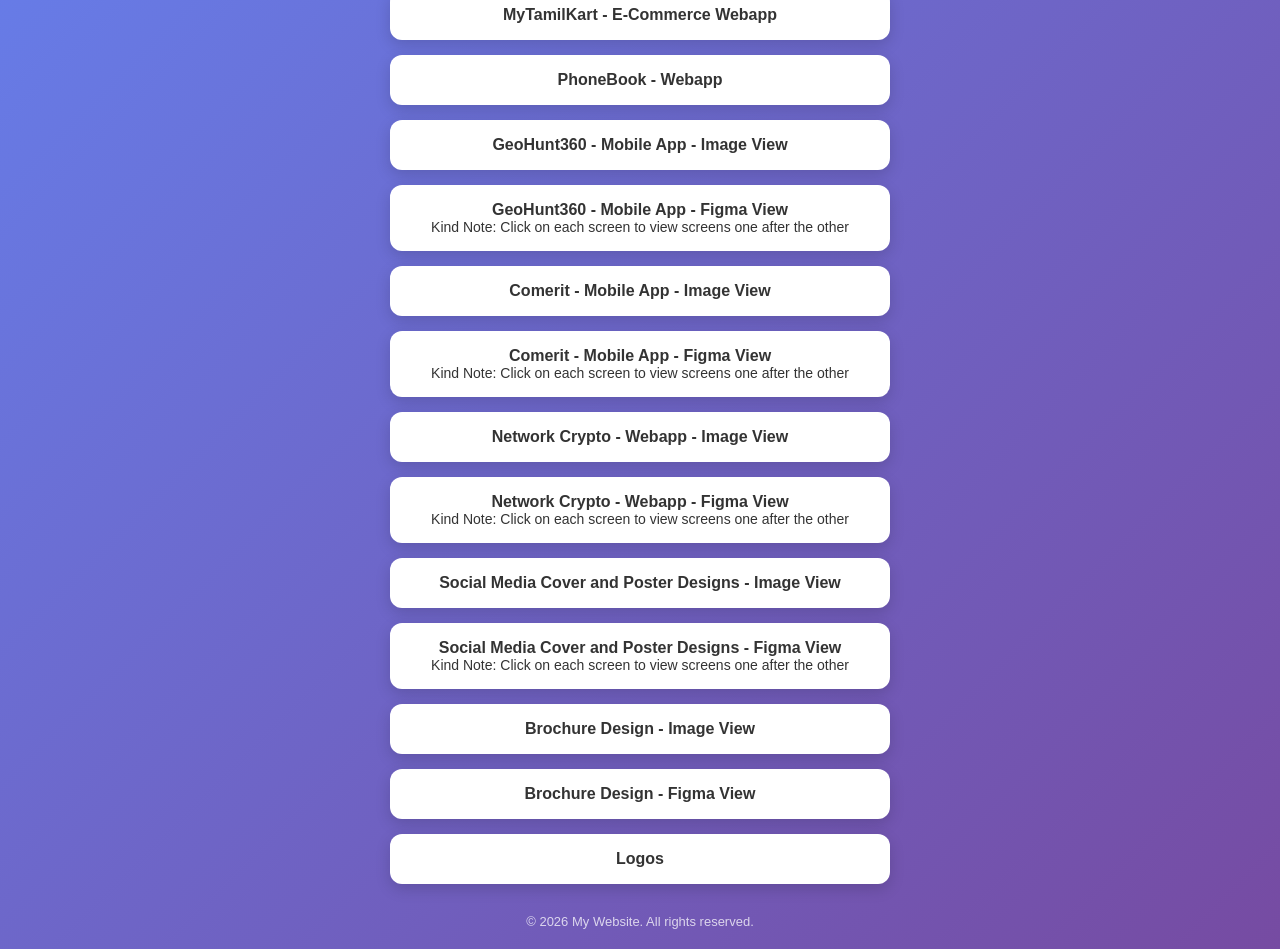
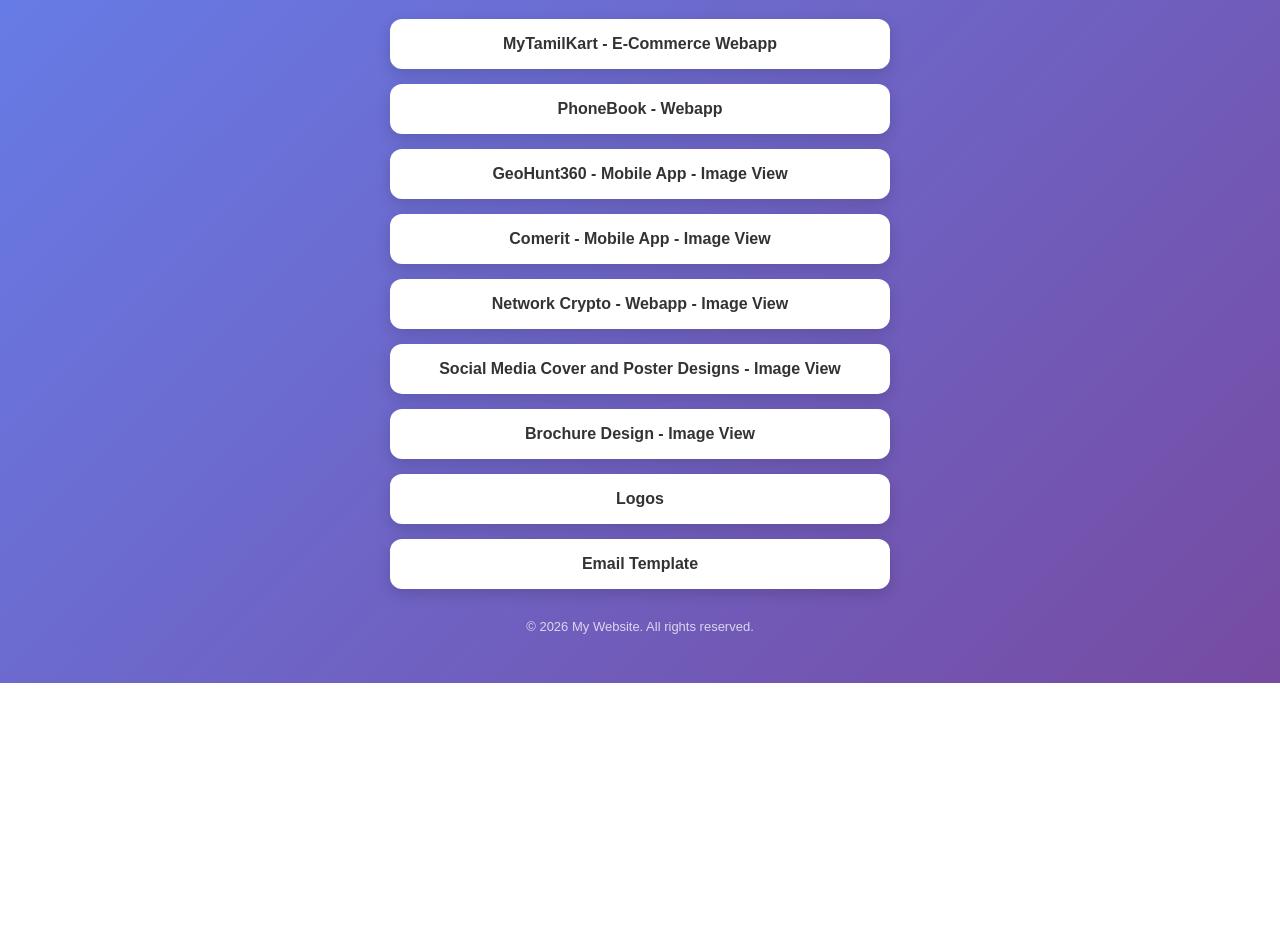
Before and after one commit to VaanmathiIT/vaanmathi-portfolio, a plain HTML site: page index.html in a window 1280 px wide. Shown: the part 117-1066 px from the top of the page. After the commit the page ends 800 px from the top, so only its background shows below. Drawn offline with Linux system fonts and the light colour scheme.

Commit message:
Add files via upload

```diff
--- a/index.html
+++ b/index.html
@@ -110,54 +110,37 @@
 
       </a>
 
-       <a class="link" href="https://www.figma.com/proto/OPWzqM7OBxwPpjOiRdoGwW/VaanmathiM?node-id=1-69&p=f&t=XSwNhtV83fE97YZd-1&scaling=min-zoom&content-scaling=fixed&page-id=0%3A1&starting-point-node-id=1%3A69&show-proto-sidebar=1" target="_blank">
-         GeoHunt360 - Mobile App - Figma View
-         <div style="font-size: 14px; font-weight:400;">Kind Note: Click on each screen to view screens one after the other</div>
-      </a>
-
-        <a class="link" href="img/ComeritBorder.png" target="_blank">
+      <a class="link" href="img/ComeritBorder.png" target="_blank">
          Comerit - Mobile App - Image View
 
       </a>
 
-      <a class="link" href="https://www.figma.com/proto/OPWzqM7OBxwPpjOiRdoGwW/VaanmathiM?node-id=4-1312&p=f&t=XSwNhtV83fE97YZd-1&scaling=min-zoom&content-scaling=fixed&page-id=0%3A1&starting-point-node-id=4%3A1312&show-proto-sidebar=1" target="_blank">
-         Comerit - Mobile App - Figma View
-         <div style="font-size: 14px; font-weight:400;">Kind Note: Click on each screen to view screens one after the other</div>
-      </a>
 
        <a class="link" href="img/NetworkCrypto.png" target="_blank">
          Network Crypto - Webapp - Image View
 
       </a>
 
-       <a class="link" href="https://www.figma.com/proto/OPWzqM7OBxwPpjOiRdoGwW/VaanmathiM?node-id=3-133&p=f&t=XSwNhtV83fE97YZd-1&scaling=min-zoom&content-scaling=fixed&page-id=0%3A1&starting-point-node-id=3%3A133&show-proto-sidebar=1" target="_blank">
-         Network Crypto - Webapp - Figma View
-         <div style="font-size: 14px; font-weight:400;">Kind Note: Click on each screen to view screens one after the other</div>
-      </a>
+
 
         <a class="link" href="img/PosterDesigns.png" target="_blank">
          Social Media Cover and Poster Designs - Image View
 
       </a>
 
-      <a class="link" href="https://www.figma.com/proto/OPWzqM7OBxwPpjOiRdoGwW/VaanmathiM?node-id=43-224&t=iF4LlfqIQVwrGkNQ-1&scaling=min-zoom&content-scaling=fixed&page-id=0%3A1&starting-point-node-id=43%3A224&show-proto-sidebar=1" target="_blank">
-        Social Media Cover and Poster Designs - Figma View
-        <div style="font-size: 14px; font-weight:400;">Kind Note: Click on each screen to view screens one after the other</div>
-      </a>
-
-        <a class="link" href="img/Brochure.png" target="_blank">
+      <a class="link" href="img/Brochure.png" target="_blank">
          Brochure Design - Image View
 
       </a>
 
-      <a class="link" href="https://www.figma.com/proto/OPWzqM7OBxwPpjOiRdoGwW/VaanmathiM?node-id=43-256&t=iF4LlfqIQVwrGkNQ-1&scaling=min-zoom&content-scaling=fixed&page-id=0%3A1&starting-point-node-id=43%3A256&show-proto-sidebar=1" target="_blank">
-         Brochure Design - Figma View
+      <a class="link" href="img/Logos.png" target="_blank">
+         Logos
       </a>
 
-      <a class="link" href="img/Logos.png" target="_blank">
-         Logos
+      <a class="link" href="https://vaanmathiit.github.io/emailtemplate/index.html" target="_blank">
+         Email Template
+      </a>
 
-      </a>
 
 
     </nav>
```
